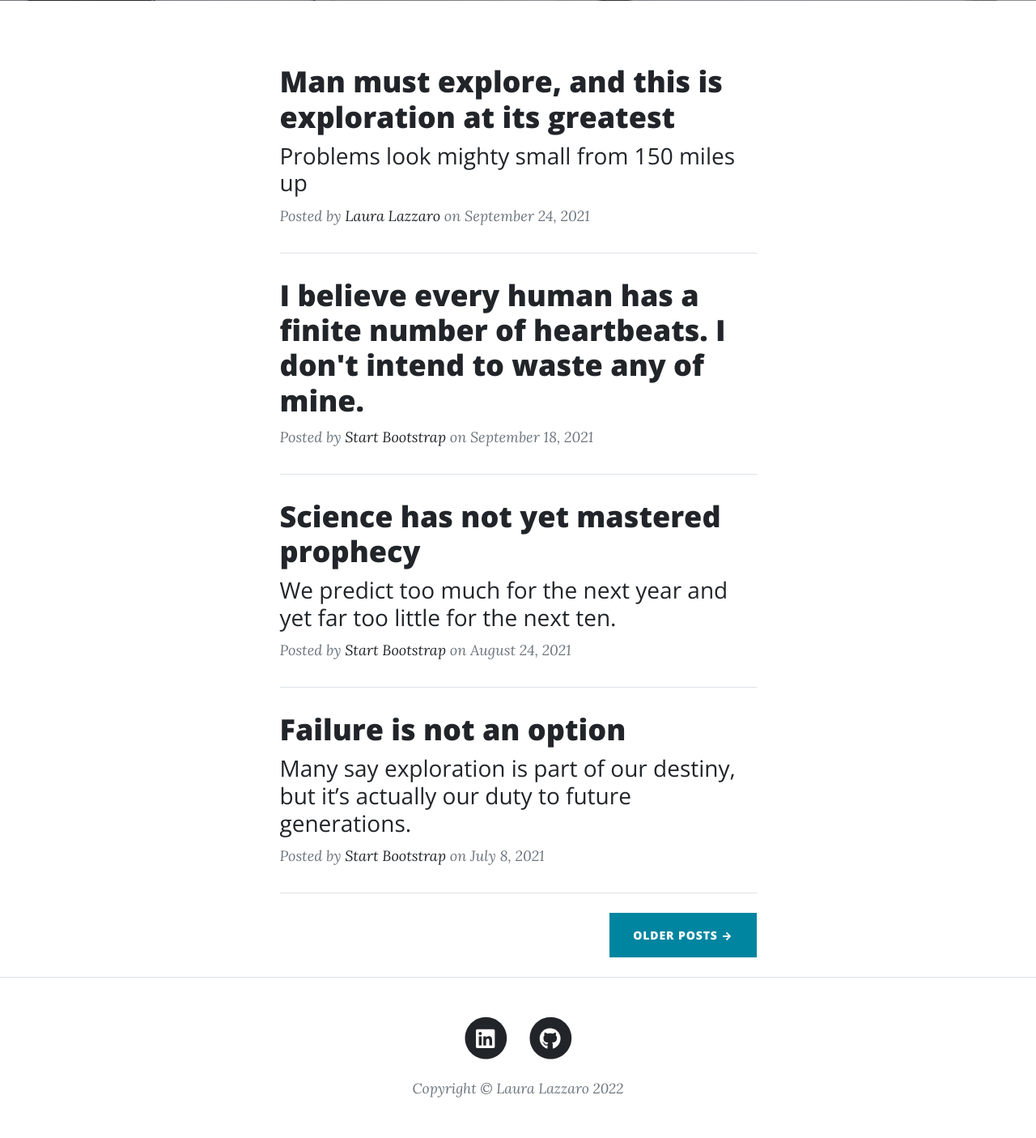
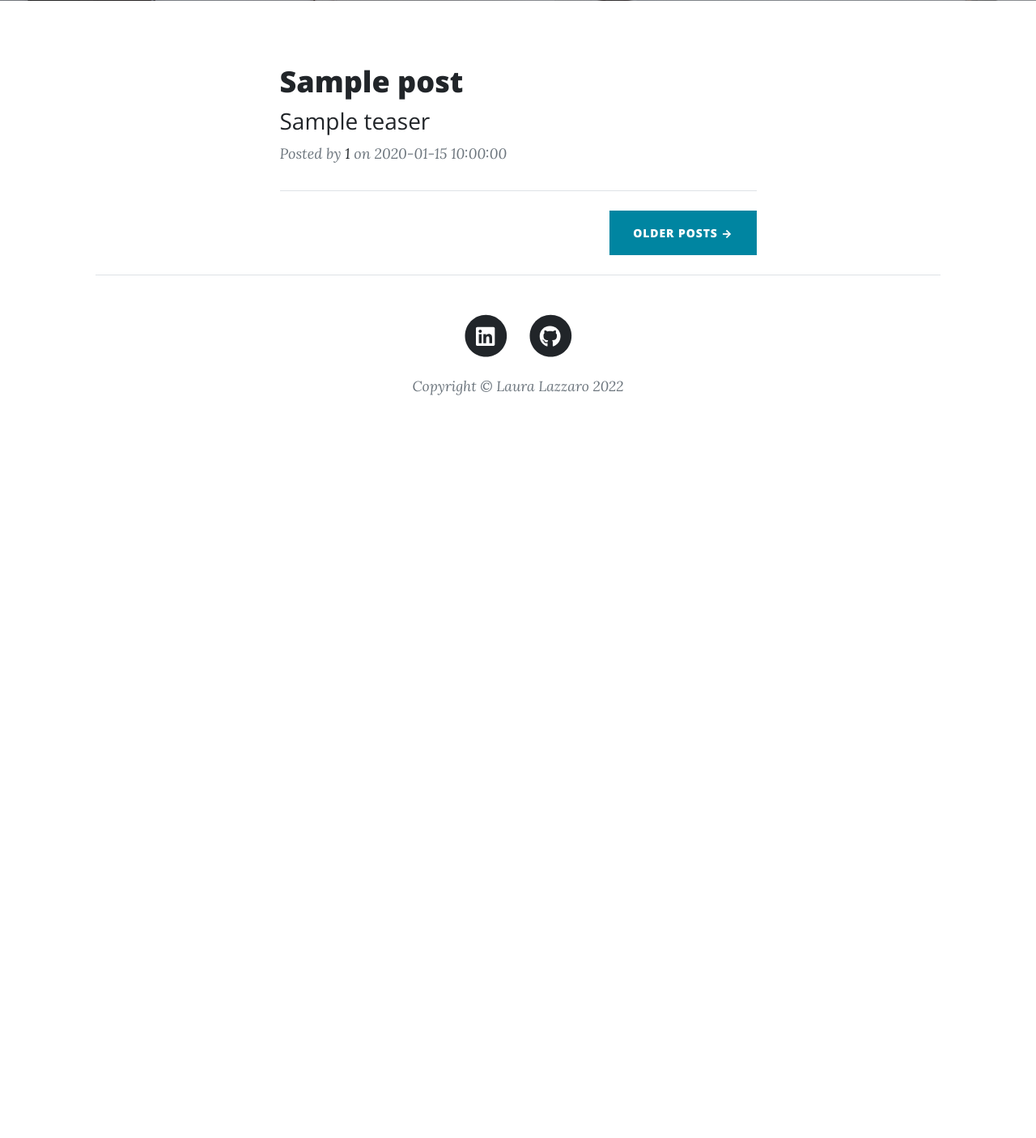
Before and after one commit to lauralazzaro/blog, a PHP site: the page made by frontend/templates/posts.twig in a window 1280 px wide. Shown: the part 531-1936 px from the top of the page at 81% size. After the commit the page ends 1019 px from the top, so only its background shows below. Run offline with PHP 8.4, Linux system fonts and the light colour scheme; the template is opened without the code that fills it: most values are stand-ins (such as "Sample title", 1, 10 or a date in 2020); some libraries are stand-ins or nearby versions.

Commit message:
Create list of all posts (not deleted) in the frontend.

```diff
--- a/frontend/composer.json
+++ b/frontend/composer.json
@@ -13,5 +13,11 @@
     "twig/twig": "^3.0",
     "ext-curl": "*",
     "twbs/bootstrap": "^5.1"
+  },
+  "autoload": {
+    "psr-4": {
+      "Renderer\\": "./",
+      "Toolbox\\": "toolbox/"
+    }
   }
 }
--- a/frontend/templates/posts.twig
+++ b/frontend/templates/posts.twig
@@ -1,67 +1,33 @@
-{%  extends 'layout.twig' %}
+{% extends 'layout.twig' %}
 
 {% block content %}
     <!-- Main Content-->
     <div class="container px-4 px-lg-5">
-        <div class="row gx-4 gx-lg-5 justify-content-center">
-            <div class="col-md-10 col-lg-8 col-xl-7">
-                <!-- Post preview-->
+    <div class="row gx-4 gx-lg-5 justify-content-center">
+        <div class="col-md-10 col-lg-8 col-xl-7">
+            <!-- Main Content-->
+            {% for post in posts %}
                 <div class="post-preview">
-                    <a href="post.html">
-                        <h2 class="post-title">Man must explore, and this is exploration at its greatest</h2>
-                        <h3 class="post-subtitle">Problems look mighty small from 150 miles up</h3>
+                    <a href="post?id={{ post.id }}">
+                        <h2 class="post-title">
+                            {{ post.title }}
+                        </h2>
+                        <h3 class="post-subtitle"> {{ post.teaser }}</h3>
                     </a>
                     <p class="post-meta">
                         Posted by
-                        <a href="#!">Laura Lazzaro</a>
-                        on September 24, 2021
+                        <a href="#!">{{ post.user_id }}</a>
+                        on {{ post.updated_at }}
                     </p>
                 </div>
                 <!-- Divider-->
-                <hr class="my-4" />
-                <!-- Post preview-->
-                <div class="post-preview">
-                    <a href="post.html"><h2 class="post-title">I believe every human has a finite number of heartbeats. I don't intend to waste any of mine.</h2></a>
-                    <p class="post-meta">
-                        Posted by
-                        <a href="#!">Start Bootstrap</a>
-                        on September 18, 2021
-                    </p>
-                </div>
-                <!-- Divider-->
-                <hr class="my-4" />
-                <!-- Post preview-->
-                <div class="post-preview">
-                    <a href="post.html">
-                        <h2 class="post-title">Science has not yet mastered prophecy</h2>
-                        <h3 class="post-subtitle">We predict too much for the next year and yet far too little for the next ten.</h3>
-                    </a>
-                    <p class="post-meta">
-                        Posted by
-                        <a href="#!">Start Bootstrap</a>
-                        on August 24, 2021
-                    </p>
-                </div>
-                <!-- Divider-->
-                <hr class="my-4" />
-                <!-- Post preview-->
-                <div class="post-preview">
-                    <a href="post.html">
-                        <h2 class="post-title">Failure is not an option</h2>
-                        <h3 class="post-subtitle">Many say exploration is part of our destiny, but it’s actually our duty to future generations.</h3>
-                    </a>
-                    <p class="post-meta">
-                        Posted by
-                        <a href="#!">Start Bootstrap</a>
-                        on July 8, 2021
-                    </p>
-                </div>
-                <!-- Divider-->
-                <hr class="my-4" />
-                <!-- Pager-->
-                <div class="d-flex justify-content-end mb-4"><a class="btn btn-primary text-uppercase" href="#!">Older Posts →</a></div>
-            </div>
+                <hr class="my-4"/>
+            {% endfor %}
+            <!-- Pager-->
+            <div class="d-flex justify-content-end mb-4"><a class="btn btn-primary text-uppercase" href="#!">Older Posts
+                    →</a></div>
         </div>
     </div>
 
+
 {% endblock %}
--- a/webservices/index.php
+++ b/webservices/index.php
@@ -4,12 +4,12 @@ use LL\WS\Routes\Routes;
 require './vendor/autoload.php';
 
 
-$settings = './_settings/settings.php';
+$settings = '../_settings/settings.php';
 
 if(!file_exists($settings)){
     exit('Please complete the installation');
 }
 
-Routes::$settings = require_once './_settings/settings.php';
+Routes::$settings = require_once '../_settings/settings.php';
 Routes::init();
 Routes::route();
--- a/webservices/src/models/Db.php
+++ b/webservices/src/models/Db.php
@@ -22,6 +22,6 @@ class Db
 
     private static function getSettings(){
 
-        return include realpath('./_settings/settings.php');
+        return include realpath('../_settings/settings.php');
     }
 }
```
Also changed, not shown: frontend/Renderer.php (added, +37 -0 lines), frontend/index.php (+6 -11 lines), frontend/toolbox/Functions.php (added, +26 -0 lines), 2 other files.
